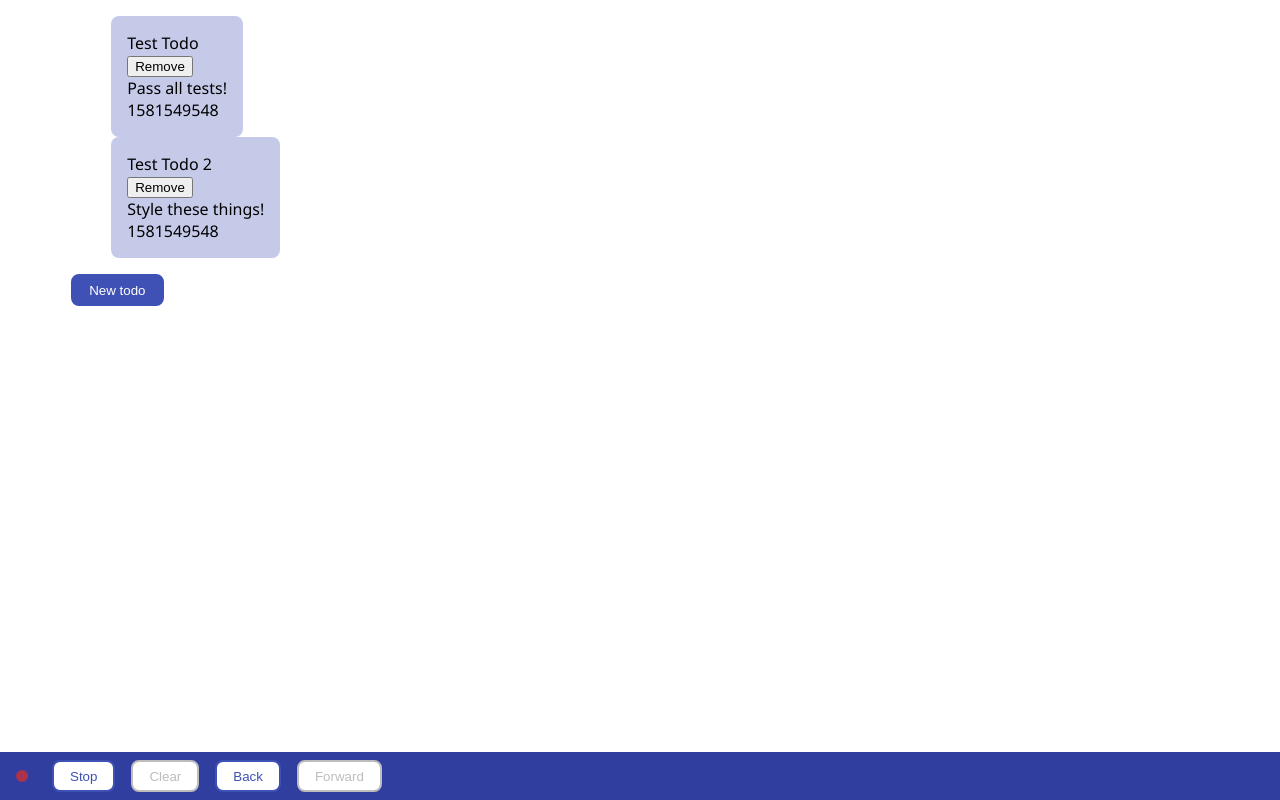
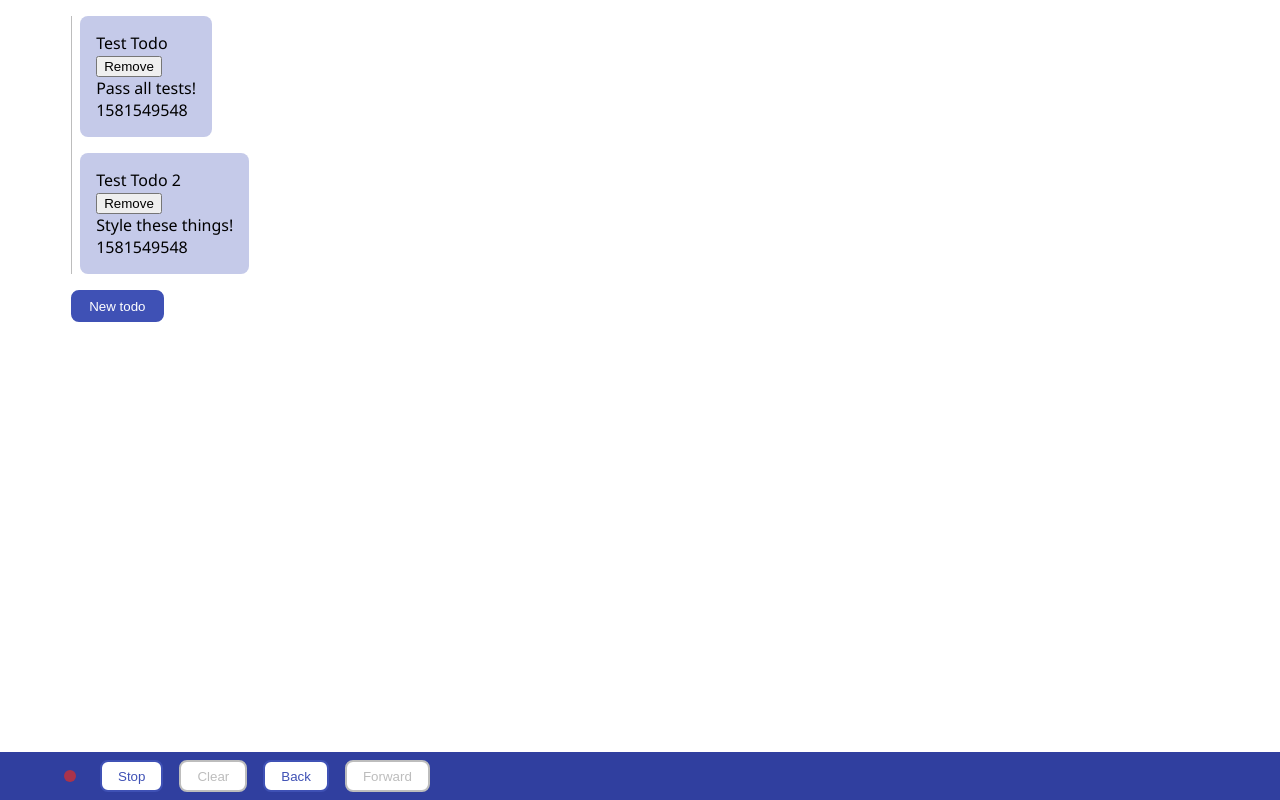
Before and after one commit to ptlm500/todo-app, a React app: page / in a window 1280 px wide. Built offline with nearby package versions, Linux system fonts and the light colour scheme.

Commit message:
Add styled TodoList

```diff
--- a/src/components/recordingControls/RecordingControls.jsx
+++ b/src/components/recordingControls/RecordingControls.jsx
@@ -52,7 +52,7 @@ export const StyledRecordingControls = styled(RecordingControls)`
   background-color: ${theme.primaryDark};
   position: fixed;
   width: 100%;
-  padding: 0.5rem 1rem;
+  padding: 0.5rem 5%;
 
   > * {
     margin: 0 0.5rem;
--- a/src/components/todoList/TodoList.jsx
+++ b/src/components/todoList/TodoList.jsx
@@ -2,7 +2,9 @@ import React from 'react';
 import PropTypes from 'prop-types';
 import Immutable from 'immutable';
 import { connect } from 'react-redux';
+import styled from 'styled-components';
 import TodoListItem from '../todoListItem';
+import { theme } from '../../styles';
 
 function renderTodos(todos) {
   return Object.values(todos)
@@ -10,17 +12,28 @@ function renderTodos(todos) {
 }
 
 
-export function TodoList(props) {
-  const { todos } = props;
+function TodoList(props) {
+  const { className, todos } = props;
 
   return (
-    <ul>
+    <div className={className}>
       {renderTodos(todos)}
-    </ul>
+    </div>
   );
 }
 
+export const StyledTodoList = styled(TodoList)`
+  border-left: 1px solid ${theme.divider};
+
+  padding-left: 0.5rem;
+
+  > * {
+    margin: 1rem 0;
+  }
+`;
+
 TodoList.propTypes = {
+  className: PropTypes.string,
   todos: PropTypes.objectOf(PropTypes.shape({
     id: PropTypes.string.isRequired,
     name: PropTypes.string.isRequired,
@@ -33,7 +46,7 @@ export function Container(props) {
   const { todos } = props;
 
   return (
-    <TodoList todos={todos.toJS && todos.toJS()} />
+    <StyledTodoList todos={todos.toJS && todos.toJS()} />
   );
 }
 
```
